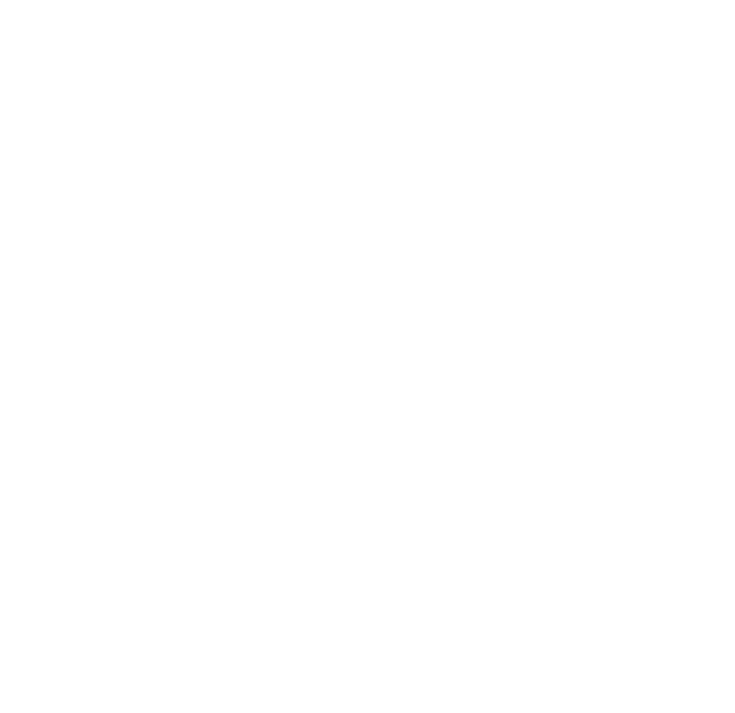
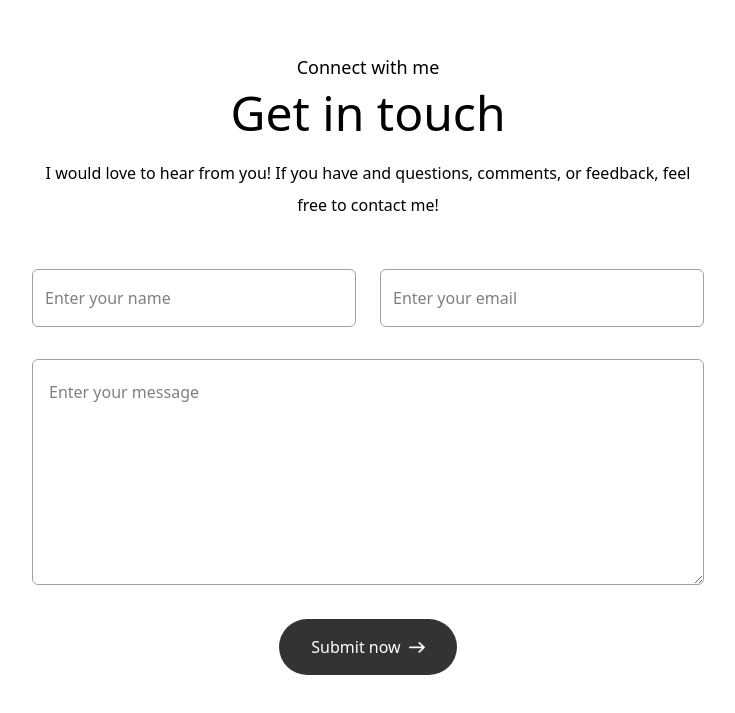
Before and after one commit to nolantuttle/portfolio-site, a Next.js app: page /home in a window 1280 px wide. Shown: the part 3453-4166 px from the top of the page, without its empty margins (272-1007 px from the left). Before the commit the page ends 3466 px from the top, so only its background shows below. Built offline with nearby package versions, Linux system fonts and the light colour scheme; a web font is replaced by a local one.

Commit message:
Finished Contact section layout

```diff
--- /dev/null
+++ b/app/components/Contact.jsx
@@ -0,0 +1,64 @@
+"use client";
+import React, { useState } from 'react'
+import { assets, workData } from '../../assets/assets'
+import Image from 'next/image'
+
+const Contact = () => {
+
+  const [result, setResult] = React.useState();
+
+  const onSubmit = async (event) => {
+    event.preventDefault();
+    setResult("Sending....");
+    const formData = new FormData(event.target);
+
+    formData.append("access_key", "986a833e-98d0-40d3-9118-1c18eae5f120");
+
+    const response = await fetch("https://api.web3forms.com/submit", {
+      method: "POST",
+      body: formData
+    });
+
+    const data = await response.json();
+
+    if (data.success) {
+      setResult("Form Submitted Successfully");
+      event.target.reset();
+    } else {
+      console.log("Error", data);
+      setResult(data.message);
+    }
+  };
+
+  return (
+    <div id='contact' className='w-full px-[12%] py-10 scroll-mt-20 bg-[url("/footer-bg-color.png")]
+    bg-no-repeat bg-center bg-[length:90%_auto]'>
+      <h4 className='text-center mb-2 text-lg'>Connect with me</h4>
+      <h2 className='text-center text-5xl'>Get in touch</h2>
+
+      <p className='text-center max-w-2xl mx-auto mt-5 mb-12'>
+        I would love to hear from you! If you have and questions, comments, or feedback,
+        feel free to contact me! </p>
+
+      <form onSubmit={onSubmit} className='max-w-2xl mx-auto'>
+        <div className='grid grid-cols-[repeat(auto-fit,minmax(200px,1fr))] gap-6 mt-10 mb-8'>
+          <input className='flex-1 p-3 outline-none border-[0.5px] border-gray-400
+          rounded-md bg-white' type="text" placeholder='Enter your name' required name='name' />
+          <input className='flex-1 p-3 outline-none border-[0.5px] border-gray-400
+          rounded-md bg-white' type="email" placeholder='Enter your email' required name='email' />
+        </div>
+        <textarea rows='6' placeholder='Enter your message' required
+          className='w-full p-4 outline-none border-[0.5px] border-gray-400
+        rounded-md bg-white mb-6' name='message'></textarea>
+        <button className='py-3 px-8 w-max flex items-center justify-between gap-2 bg-black/80
+        text-white rounded-full mx-auto hover:bg-black duration-500'
+          type='submit'>Submit now <Image src={assets.right_arrow_white} alt='' className='w-4' /></button>
+        <p className='mt-4'>{result}</p>
+      </form>
+
+
+    </div>
+  )
+}
+
+export default Contact
--- /dev/null
+++ b/app/components/Footer.jsx
@@ -0,0 +1,9 @@
+import React from 'react'
+
+const Footer = () => {
+    return (
+        <div>Footer</div>
+    )
+}
+
+export default Footer
--- a/app/home/page.tsx
+++ b/app/home/page.tsx
@@ -5,6 +5,7 @@
 import About from '../components/About';
 import Services from '../components/Services';
 import Work from '../components/Work';
+import Contact from '../components/Contact';
 
 export default function HomePage() {
     return (
@@ -14,6 +15,7 @@
             <About />
             <Services />
             <Work />
+            <Contact />
         </main>
 
     );
```
